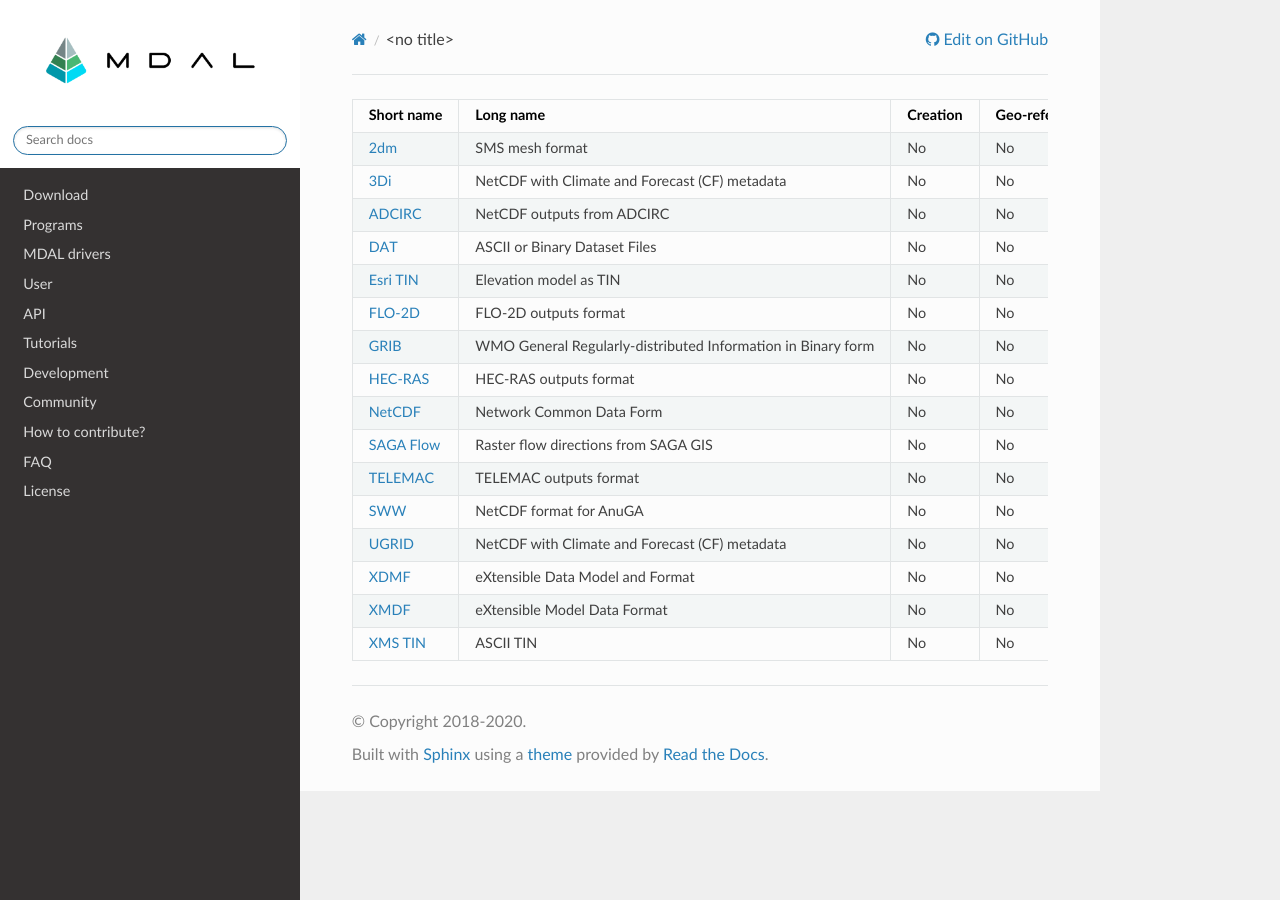
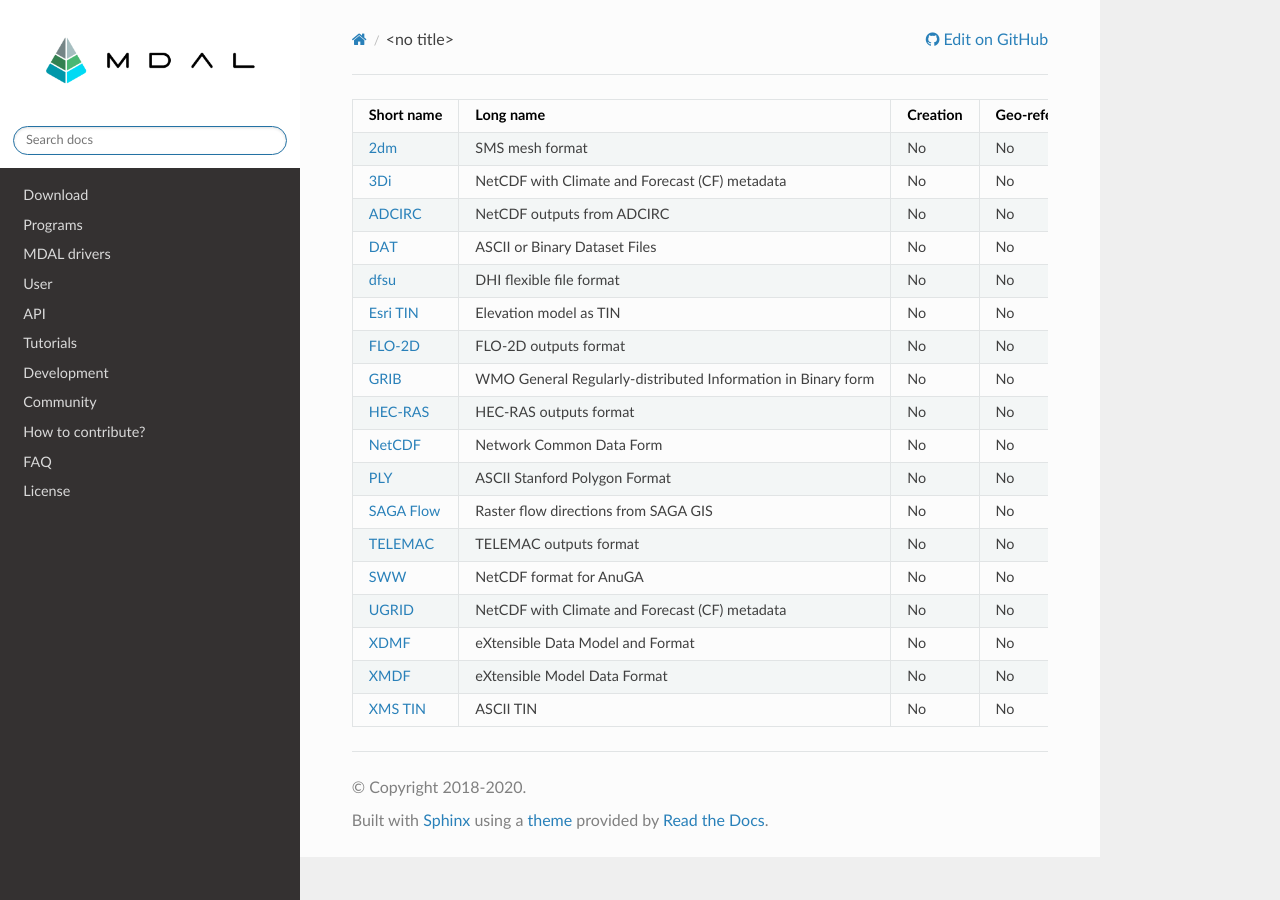
Before and after one commit to lutraconsulting/MDAL, a Sphinx documentation site: the page built from docs/source/drivers/driver_summary.rst, in a window 1280 px wide. Built offline with Sphinx 7.4.7, drawn with Linux system fonts in a browser that asks for light colours.

Commit message:
improve docs

```diff
--- /dev/null
+++ b/docs/source/drivers/dfsu.rst
@@ -0,0 +1,16 @@
+.. _driver.dfsu:
+
+================================================================================
+DFSU -- DHI flexible file format
+================================================================================
+
+.. shortname:: dfsu
+
+MDAL supports reading of DFSU formate. DFSU is DHI Flexible File Format defined by DHI_.
+This is external driver that is not shipped directly with MDAL installations.
+To build the driver, follow instruction in README DFSU_README_
+
+Driver is available only on Windows.
+
+.. _DHI: https://www.dhigroup.com
+.. _DFSU_README: https://github.com/lutraconsulting/MDAL/tree/master/external_drivers/dhi_dfsu
--- a/docs/source/drivers/driver_summary.rst
+++ b/docs/source/drivers/driver_summary.rst
@@ -33,6 +33,11 @@
      - No
      - No
      - Built-in by default
+   * - :ref:`dfsu <driver.dfsu>`
+     - DHI flexible file format
+     - No
+     - No
+     - External driver
    * - :ref:`Esri TIN <driver.esri-tin>`
      - Elevation model as TIN
      - No
@@ -55,6 +60,11 @@
      - Built-in by default
    * - :ref:`NetCDF <driver.netcdf>`
      - Network Common Data Form
+     - No
+     - No
+     - Built-in by default
+   * - :ref:`PLY <driver.ply>`
+     - ASCII Stanford Polygon Format
      - No
      - No
      - Built-in by default
```
Also changed, not shown: other parts of docs/source/drivers/driver_summary.rst (+1 -1 lines), README.md (+7 -1 lines).
